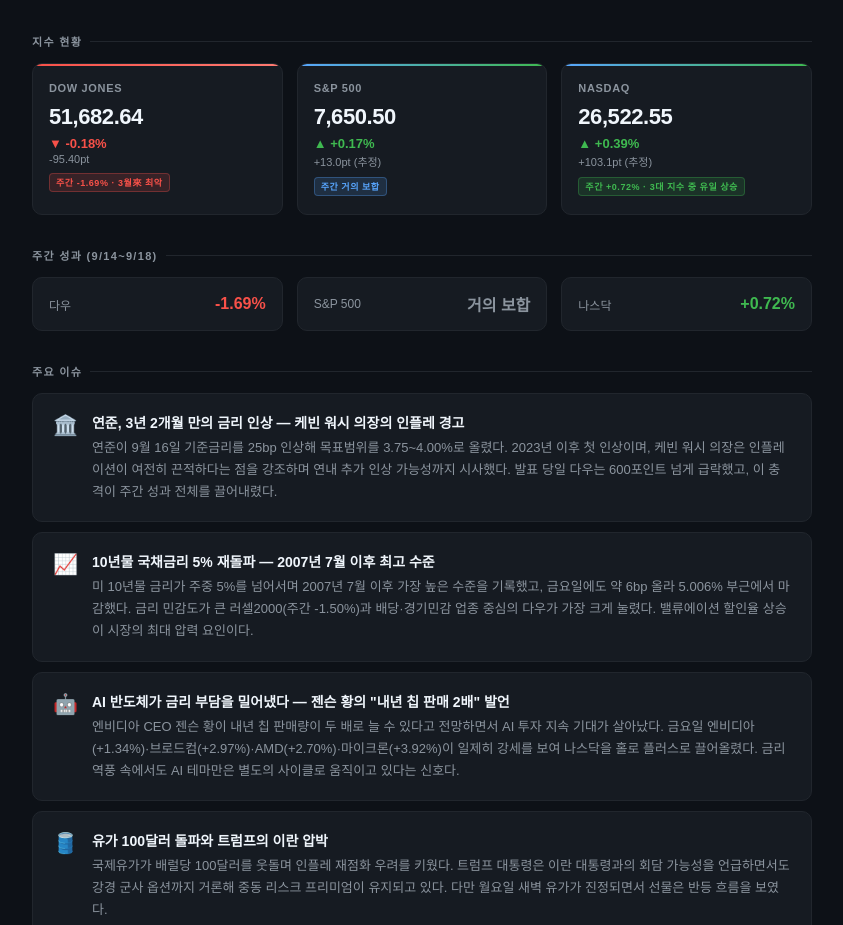
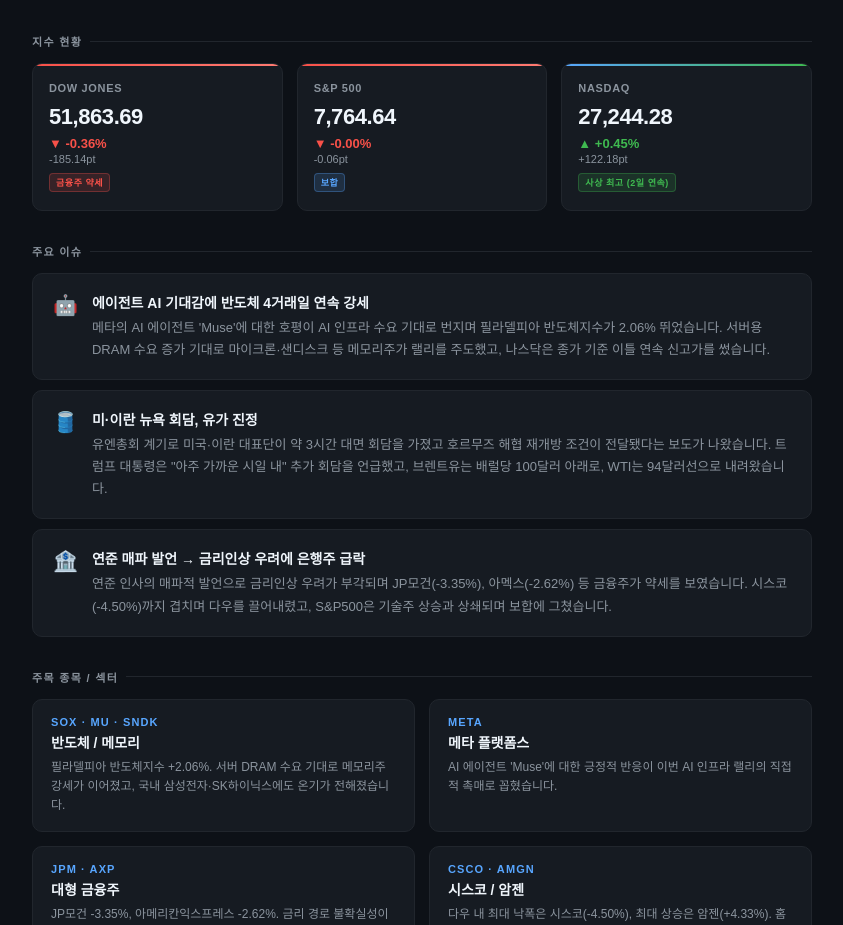
Before and after one commit to ksjin09/market-briefing, a plain HTML site: page index.html in a window 1280 px wide. Shown: the part 138-1063 px from the top of the page, without its empty margins (218-1061 px from the left). Drawn offline with Linux system fonts and the light colour scheme.

Commit message:
briefing 20260923

```diff
--- a/index.html
+++ b/index.html
@@ -3,66 +3,31 @@
 <head>
   <meta charset="UTF-8" />
   <meta name="viewport" content="width=device-width, initial-scale=1.0"/>
-  <title>미국증시 브리핑 | 2026.09.21</title>
+  <title>미국증시 브리핑 | 2026.09.23</title>
   <style>
     * { margin: 0; padding: 0; box-sizing: border-box; }
-    body {
-      font-family: 'Apple SD Gothic Neo', 'Malgun Gothic', sans-serif;
-      background: #0d1117;
-      color: #e6edf3;
-      min-height: 100vh;
-      padding: 40px 20px;
-    }
+    body { font-family: 'Apple SD Gothic Neo', 'Malgun Gothic', sans-serif; background: #0d1117; color: #e6edf3; min-height: 100vh; padding: 40px 20px; }
     .container { max-width: 780px; margin: 0 auto; }
-    .header {
-      border-left: 4px solid #58a6ff;
-      padding: 6px 0 6px 18px;
-      margin-bottom: 36px;
-    }
+    .header { border-left: 4px solid #58a6ff; padding: 6px 0 6px 18px; margin-bottom: 36px; }
     .header .date { font-size: 12px; color: #8b949e; letter-spacing: 0.08em; text-transform: uppercase; margin-bottom: 6px; }
     .header h1 { font-size: 26px; font-weight: 700; color: #f0f6fc; }
     .header .subtitle { font-size: 13px; color: #8b949e; margin-top: 4px; }
-    .section-title {
-      font-size: 11px; font-weight: 600; letter-spacing: 0.12em; text-transform: uppercase;
-      color: #8b949e; margin-bottom: 14px; display: flex; align-items: center; gap: 8px;
-    }
+    .section-title { font-size: 11px; font-weight: 600; letter-spacing: 0.12em; text-transform: uppercase; color: #8b949e; margin-bottom: 14px; display: flex; align-items: center; gap: 8px; }
     .section-title::after { content: ''; flex: 1; height: 1px; background: #21262d; }
     .index-grid { display: grid; grid-template-columns: repeat(3, 1fr); gap: 14px; margin-bottom: 32px; }
-    .index-card {
-      background: #161b22; border: 1px solid #21262d; border-radius: 10px;
-      padding: 18px 16px; position: relative; overflow: hidden;
-    }
-    .index-card::before {
-      content: ''; position: absolute; top: 0; left: 0; right: 0; height: 2px;
-      background: linear-gradient(90deg, #58a6ff, #3fb950);
-    }
+    .index-card { background: #161b22; border: 1px solid #21262d; border-radius: 10px; padding: 18px 16px; position: relative; overflow: hidden; }
+    .index-card::before { content: ''; position: absolute; top: 0; left: 0; right: 0; height: 2px; background: linear-gradient(90deg, #58a6ff, #3fb950); }
     .index-card.down::before { background: linear-gradient(90deg, #f85149, #ff7b72); }
     .index-name { font-size: 11px; font-weight: 600; color: #8b949e; letter-spacing: 0.06em; margin-bottom: 10px; }
     .index-value { font-size: 22px; font-weight: 700; color: #f0f6fc; letter-spacing: -0.02em; margin-bottom: 6px; }
     .index-change { font-size: 13px; font-weight: 600; color: #3fb950; }
     .index-change.down { color: #f85149; }
     .index-pts { font-size: 11px; color: #8b949e; margin-top: 2px; }
-    .badge {
-      display: inline-block; font-size: 9px; font-weight: 700; letter-spacing: 0.06em;
-      padding: 2px 6px; border-radius: 4px; background: rgba(88, 166, 255, 0.15);
-      color: #58a6ff; border: 1px solid rgba(88, 166, 255, 0.3); margin-top: 8px;
-    }
+    .badge { display: inline-block; font-size: 9px; font-weight: 700; letter-spacing: 0.06em; padding: 2px 6px; border-radius: 4px; background: rgba(88, 166, 255, 0.15); color: #58a6ff; border: 1px solid rgba(88, 166, 255, 0.3); margin-top: 8px; }
     .badge.record { background: rgba(63, 185, 80, 0.15); color: #3fb950; border-color: rgba(63, 185, 80, 0.3); }
     .badge.neg { background: rgba(248, 81, 73, 0.15); color: #f85149; border-color: rgba(248, 81, 73, 0.3); }
-    .weekly-grid { display: grid; grid-template-columns: repeat(3, 1fr); gap: 14px; margin-bottom: 32px; }
-    .weekly-card {
-      background: #161b22; border: 1px solid #21262d; border-radius: 10px;
-      padding: 14px 16px; display: flex; justify-content: space-between; align-items: center;
-    }
-    .weekly-label { font-size: 12px; color: #8b949e; }
-    .weekly-val { font-size: 16px; font-weight: 700; color: #3fb950; }
-    .weekly-val.down { color: #f85149; }
-    .weekly-val.flat { color: #8b949e; }
     .issue-list { margin-bottom: 32px; }
-    .issue-item {
-      background: #161b22; border: 1px solid #21262d; border-radius: 10px;
-      padding: 18px 20px; margin-bottom: 10px; display: flex; gap: 14px; align-items: flex-start;
-    }
+    .issue-item { background: #161b22; border: 1px solid #21262d; border-radius: 10px; padding: 18px 20px; margin-bottom: 10px; display: flex; gap: 14px; align-items: flex-start; }
     .issue-icon { font-size: 20px; flex-shrink: 0; margin-top: 1px; }
     .issue-title { font-size: 14px; font-weight: 600; color: #f0f6fc; margin-bottom: 5px; }
     .issue-body { font-size: 13px; color: #8b949e; line-height: 1.7; }
@@ -71,98 +36,68 @@
     .stock-ticker { font-size: 11px; font-weight: 700; color: #58a6ff; letter-spacing: 0.1em; margin-bottom: 4px; }
     .stock-name { font-size: 14px; font-weight: 600; color: #f0f6fc; margin-bottom: 6px; }
     .stock-desc { font-size: 12px; color: #8b949e; line-height: 1.6; }
-    .notice {
-      background: rgba(210, 153, 34, 0.08); border: 1px solid rgba(210, 153, 34, 0.3);
-      border-radius: 10px; padding: 14px 18px; display: flex; align-items: center;
-      gap: 12px; margin-bottom: 32px; font-size: 13px; color: #d29922;
-    }
+    .notice { background: rgba(210, 153, 34, 0.08); border: 1px solid rgba(210, 153, 34, 0.3); border-radius: 10px; padding: 14px 18px; display: flex; align-items: center; gap: 12px; margin-bottom: 32px; font-size: 13px; color: #d29922; }
     .outlook { background: #161b22; border: 1px solid #21262d; border-radius: 10px; padding: 20px; margin-bottom: 32px; }
     .outlook p { font-size: 13px; color: #8b949e; line-height: 1.85; }
     .outlook strong { color: #e6edf3; }
     .footer { text-align: center; font-size: 11px; color: #484f58; padding-top: 20px; border-top: 1px solid #21262d; }
-    @media (max-width: 640px) {
-      .index-grid, .weekly-grid, .stock-grid { grid-template-columns: 1fr; }
-    }
   </style>
 </head>
 <body>
 <div class="container">
 
   <div class="header">
-    <div class="date">📊 US Market Briefing · 2026.09.18 (금) 종가 기준</div>
+    <div class="date">📊 US Market Briefing · 2026.09.22 (화) 마감 기준</div>
     <h1>미국증시 일일 브리핑</h1>
-    <div class="subtitle">10년물 5%·유가 100달러 부담 속 혼조 마감 — 다우는 6개월 만의 최악의 주간, 나스닥은 AI 반도체가 방어</div>
+    <div class="subtitle">3대 지수 혼조 — 반도체·AI 랠리로 나스닥 이틀 연속 사상 최고, 은행주 약세에 다우 하락</div>
   </div>
 
   <div class="section-title">지수 현황</div>
   <div class="index-grid">
     <div class="index-card down">
       <div class="index-name">DOW JONES</div>
-      <div class="index-value">51,682.64</div>
-      <div class="index-change down">▼ -0.18%</div>
-      <div class="index-pts">-95.40pt</div>
-      <div class="badge neg">주간 -1.69% · 3월來 최악</div>
+      <div class="index-value">51,863.69</div>
+      <div class="index-change down">▼ -0.36%</div>
+      <div class="index-pts">-185.14pt</div>
+      <div class="badge neg">금융주 약세</div>
     </div>
-    <div class="index-card">
-      <div class="index-name">S&P 500</div>
-      <div class="index-value">7,650.50</div>
-      <div class="index-change">▲ +0.17%</div>
-      <div class="index-pts">+13.0pt (추정)</div>
-      <div class="badge">주간 거의 보합</div>
+    <div class="index-card down">
+      <div class="index-name">S&amp;P 500</div>
+      <div class="index-value">7,764.64</div>
+      <div class="index-change down">▼ -0.00%</div>
+      <div class="index-pts">-0.06pt</div>
+      <div class="badge">보합</div>
     </div>
     <div class="index-card">
       <div class="index-name">NASDAQ</div>
-      <div class="index-value">26,522.55</div>
-      <div class="index-change">▲ +0.39%</div>
-      <div class="index-pts">+103.1pt (추정)</div>
-      <div class="badge record">주간 +0.72% · 3대 지수 중 유일 상승</div>
-    </div>
-  </div>
-
-  <div class="section-title">주간 성과 (9/14~9/18)</div>
-  <div class="weekly-grid">
-    <div class="weekly-card">
-      <span class="weekly-label">다우</span>
-      <span class="weekly-val down">-1.69%</span>
-    </div>
-    <div class="weekly-card">
-      <span class="weekly-label">S&P 500</span>
-      <span class="weekly-val flat">거의 보합</span>
-    </div>
-    <div class="weekly-card">
-      <span class="weekly-label">나스닥</span>
-      <span class="weekly-val">+0.72%</span>
+      <div class="index-value">27,244.28</div>
+      <div class="index-change">▲ +0.45%</div>
+      <div class="index-pts">+122.18pt</div>
+      <div class="badge record">사상 최고 (2일 연속)</div>
     </div>
   </div>
 
   <div class="section-title">주요 이슈</div>
   <div class="issue-list">
     <div class="issue-item">
-      <div class="issue-icon">🏛️</div>
-      <div>
-        <div class="issue-title">연준, 3년 2개월 만의 금리 인상 — 케빈 워시 의장의 인플레 경고</div>
-        <div class="issue-body">연준이 9월 16일 기준금리를 25bp 인상해 목표범위를 3.75~4.00%로 올렸다. 2023년 이후 첫 인상이며, 케빈 워시 의장은 인플레이션이 여전히 끈적하다는 점을 강조하며 연내 추가 인상 가능성까지 시사했다. 발표 당일 다우는 600포인트 넘게 급락했고, 이 충격이 주간 성과 전체를 끌어내렸다.</div>
-      </div>
-    </div>
-    <div class="issue-item">
-      <div class="issue-icon">📈</div>
-      <div>
-        <div class="issue-title">10년물 국채금리 5% 재돌파 — 2007년 7월 이후 최고 수준</div>
-        <div class="issue-body">미 10년물 금리가 주중 5%를 넘어서며 2007년 7월 이후 가장 높은 수준을 기록했고, 금요일에도 약 6bp 올라 5.006% 부근에서 마감했다. 금리 민감도가 큰 러셀2000(주간 -1.50%)과 배당·경기민감 업종 중심의 다우가 가장 크게 눌렸다. 밸류에이션 할인율 상승이 시장의 최대 압력 요인이다.</div>
-      </div>
-    </div>
-    <div class="issue-item">
       <div class="issue-icon">🤖</div>
       <div>
-        <div class="issue-title">AI 반도체가 금리 부담을 밀어냈다 — 젠슨 황의 "내년 칩 판매 2배" 발언</div>
-        <div class="issue-body">엔비디아 CEO 젠슨 황이 내년 칩 판매량이 두 배로 늘 수 있다고 전망하면서 AI 투자 지속 기대가 살아났다. 금요일 엔비디아(+1.34%)·브로드컴(+2.97%)·AMD(+2.70%)·마이크론(+3.92%)이 일제히 강세를 보여 나스닥을 홀로 플러스로 끌어올렸다. 금리 역풍 속에서도 AI 테마만은 별도의 사이클로 움직이고 있다는 신호다.</div>
+        <div class="issue-title">에이전트 AI 기대감에 반도체 4거래일 연속 강세</div>
+        <div class="issue-body">메타의 AI 에이전트 'Muse'에 대한 호평이 AI 인프라 수요 기대로 번지며 필라델피아 반도체지수가 2.06% 뛰었습니다. 서버용 DRAM 수요 증가 기대로 마이크론·샌디스크 등 메모리주가 랠리를 주도했고, 나스닥은 종가 기준 이틀 연속 신고가를 썼습니다.</div>
       </div>
     </div>
     <div class="issue-item">
       <div class="issue-icon">🛢️</div>
       <div>
-        <div class="issue-title">유가 100달러 돌파와 트럼프의 이란 압박</div>
-        <div class="issue-body">국제유가가 배럴당 100달러를 웃돌며 인플레 재점화 우려를 키웠다. 트럼프 대통령은 이란 대통령과의 회담 가능성을 언급하면서도 강경 군사 옵션까지 거론해 중동 리스크 프리미엄이 유지되고 있다. 다만 월요일 새벽 유가가 진정되면서 선물은 반등 흐름을 보였다.</div>
+        <div class="issue-title">미·이란 뉴욕 회담, 유가 진정</div>
+        <div class="issue-body">유엔총회 계기로 미국·이란 대표단이 약 3시간 대면 회담을 가졌고 호르무즈 해협 재개방 조건이 전달됐다는 보도가 나왔습니다. 트럼프 대통령은 "아주 가까운 시일 내" 추가 회담을 언급했고, 브렌트유는 배럴당 100달러 아래로, WTI는 94달러선으로 내려왔습니다.</div>
+      </div>
+    </div>
+    <div class="issue-item">
+      <div class="issue-icon">🏦</div>
+      <div>
+        <div class="issue-title">연준 매파 발언 → 금리인상 우려에 은행주 급락</div>
+        <div class="issue-body">연준 인사의 매파적 발언으로 금리인상 우려가 부각되며 JP모건(-3.35%), 아멕스(-2.62%) 등 금융주가 약세를 보였습니다. 시스코(-4.50%)까지 겹치며 다우를 끌어내렸고, S&amp;P500은 기술주 상승과 상쇄되며 보합에 그쳤습니다.</div>
       </div>
     </div>
   </div>
@@ -170,42 +105,42 @@
   <div class="section-title">주목 종목 / 섹터</div>
   <div class="stock-grid">
     <div class="stock-card">
-      <div class="stock-ticker">NVDA</div>
-      <div class="stock-name">엔비디아 +1.34%</div>
-      <div class="stock-desc">CEO의 "내년 칩 판매 2배" 전망이 AI 설비투자 지속론에 힘을 실었다. 금리 급등 국면에서 시장의 유일한 방어 축 역할을 하고 있으나, 그만큼 지수의 AI 단일 테마 의존도가 위험 수준으로 높아진 상태다.</div>
+      <div class="stock-ticker">SOX · MU · SNDK</div>
+      <div class="stock-name">반도체 / 메모리</div>
+      <div class="stock-desc">필라델피아 반도체지수 +2.06%. 서버 DRAM 수요 기대로 메모리주 강세가 이어졌고, 국내 삼성전자·SK하이닉스에도 온기가 전해졌습니다.</div>
     </div>
     <div class="stock-card">
-      <div class="stock-ticker">MU / INTC / AVGO</div>
-      <div class="stock-name">메모리·반도체 섹터</div>
-      <div class="stock-desc">마이크론 +3.92%, 브로드컴 +2.97%. 제한적인 메모리 생산능력 탓에 내년 공급이 더 타이트해진다는 전망이 가격 결정력 기대를 키웠다. 국내 SK하이닉스·삼성전자 급등의 직접적 원인이기도 하다.</div>
+      <div class="stock-ticker">META</div>
+      <div class="stock-name">메타 플랫폼스</div>
+      <div class="stock-desc">AI 에이전트 'Muse'에 대한 긍정적 반응이 이번 AI 인프라 랠리의 직접적 촉매로 꼽혔습니다.</div>
     </div>
     <div class="stock-card">
-      <div class="stock-ticker">IWM</div>
-      <div class="stock-name">러셀2000 (소형주) 주간 -1.50%</div>
-      <div class="stock-desc">주간 최악의 성과. 변동금리 부채 비중이 높은 소형주는 5% 금리 환경에서 조달 비용이 직접 실적을 깎는다. 금리 인상 사이클이 재개될 경우 가장 먼저 무너지는 구간이다.</div>
+      <div class="stock-ticker">JPM · AXP</div>
+      <div class="stock-name">대형 금융주</div>
+      <div class="stock-desc">JP모건 -3.35%, 아메리칸익스프레스 -2.62%. 금리 경로 불확실성이 커지면서 다우 하락을 주도했습니다.</div>
     </div>
     <div class="stock-card">
-      <div class="stock-ticker">XLE / XLV</div>
-      <div class="stock-name">에너지 · 헬스케어</div>
-      <div class="stock-desc">유가 100달러 돌파로 에너지가 수혜 구간에 들어섰고, XLV(헬스케어)는 최근 시장을 앞서는 성과를 냈다. 노보 노디스크가 월요일 런던에서 2026 캐피털 마켓 데이를 개최해 비만·대사질환 파이프라인 가이던스가 주목된다.</div>
+      <div class="stock-ticker">CSCO · AMGN</div>
+      <div class="stock-name">시스코 / 암젠</div>
+      <div class="stock-desc">다우 내 최대 낙폭은 시스코(-4.50%), 최대 상승은 암젠(+4.33%). 홈디포(+2.74%), 하니웰(+2.58%)도 선방했습니다.</div>
     </div>
   </div>
 
   <div class="notice">
-    ⚠️ 9월 18일은 선물·옵션 만기가 겹치는 이른바 '세 마녀의 날'이었다. 당일 거래량과 변동성 일부는 만기 수급 요인으로, 방향성 해석 시 과대평가에 주의.
+    ⚠️ 이번 주 트럼프–시진핑 정상회담 예정 · 국내 증시는 오늘(9/23) 이후 추석 연휴 휴장
   </div>
 
   <div class="section-title">단기 시장 시각</div>
   <div class="outlook">
     <p>
-      <strong>긍정 요인:</strong> AI 반도체 사이클이 금리 역풍과 무관하게 독자적으로 작동하고 있다. 젠슨 황의 물량 전망과 메모리 공급 타이트닝은 최소 내년 상반기까지 실적 가시성을 제공한다. 나스닥이 최악의 주간에도 홀로 플러스로 마감한 것은 이 축이 아직 견고하다는 증거다. 월요일 새벽 유가 진정과 선물 반등도 단기 심리에 우호적이다.<br/><br/>
-      <strong>주의 요인:</strong> 문제는 시장 폭이다. 다우 -1.69%, 러셀2000 -1.50% 대 나스닥 +0.72%의 격차는 지수가 소수 AI 대형주에 업혀 있다는 뜻이며, 이런 구조는 한 번 균열이 생기면 빠르게 무너진다. 10년물 5%는 2007년 이후 처음이고 연준은 추가 인상을 시사했으며 유가는 100달러다. 인플레 재점화 → 추가 인상 → 밸류에이션 압축 경로가 열려 있다. 이번 주 주요 소비재·리테일 실적이 소비 둔화를 확인시켜줄 경우 '고금리 + 수요 약화' 조합이 가장 나쁜 시나리오가 된다.<br/><br/>
-      <strong>결론:</strong> 방향성을 결정하는 변수는 AI 실적이 아니라 금리다. 나스닥의 상대 강세를 시장 전체의 건강으로 오독하지 말 것. 소비재 실적과 10년물 5% 고착 여부가 이번 주 확인 포인트이며, 5%가 추세로 굳어지면 AI 테마조차 멀티플 재조정을 피하기 어렵다.
+      <strong>긍정 요인:</strong> 에이전트 AI 모멘텀과 메모리 수요 기대로 반도체 주도력이 견고하고, 미·이란 대화 재개로 유가가 진정되며 인플레이션 부담이 다소 완화됐습니다.<br/><br/>
+      <strong>주의 요인:</strong> 연준 매파 발언으로 금리인상 가능성이 다시 거론되고 있고, 중동 협상이 깨지면 유가가 곧바로 되튈 수 있습니다. 트럼프–시진핑 회담(희토류·에너지 통제 발언) 결과도 변동성 요인입니다.<br/><br/>
+      <strong>결론:</strong> 지수는 사상 최고권이지만 상승이 반도체·AI에 쏠린 좁은 장세입니다. 기술주 모멘텀은 유효하나 금리·지정학 뉴스에 민감한 구간이라 추격보다는 이벤트(미중 회담, 연준 발언) 확인이 우선입니다.
     </p>
   </div>
 
   <div class="footer">
-    데이터 출처: CNBC · Yahoo Finance · TheStreet · Kiplinger · 네이버뉴스(한국경제TV, 뉴스1, 머니스톰 등) · Benzinga · 생성일시: 2026.09.21
+    데이터 출처: TheStreet, CNBC, Yahoo Finance, Stocktwits, 연합뉴스, 한국경제TV, 머니스톰, 헤럴드경제, 비즈니스포스트 · 생성일시: 2026.09.23
   </div>
 
 </div>
```
